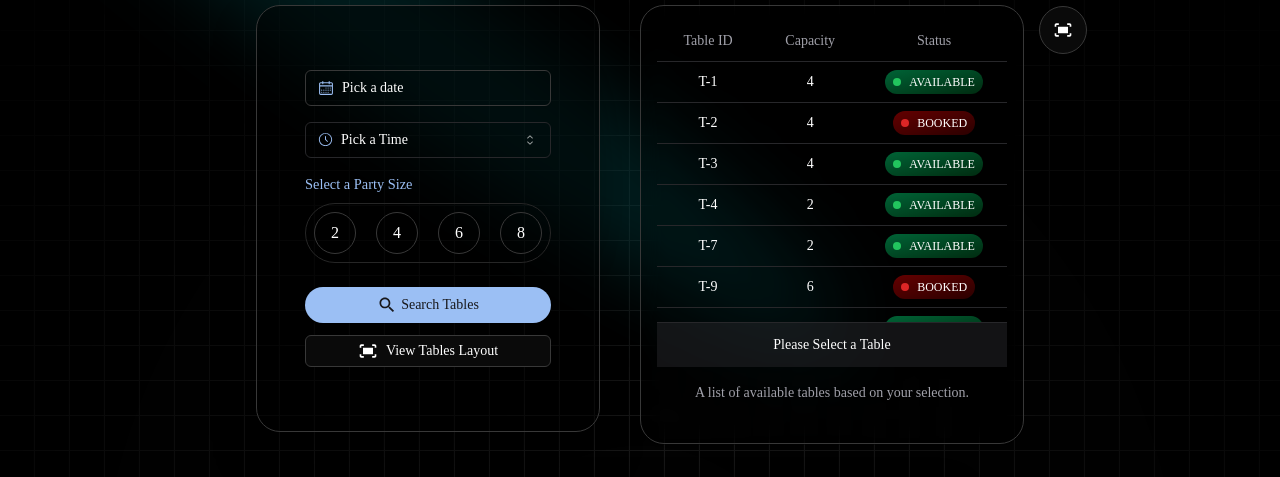
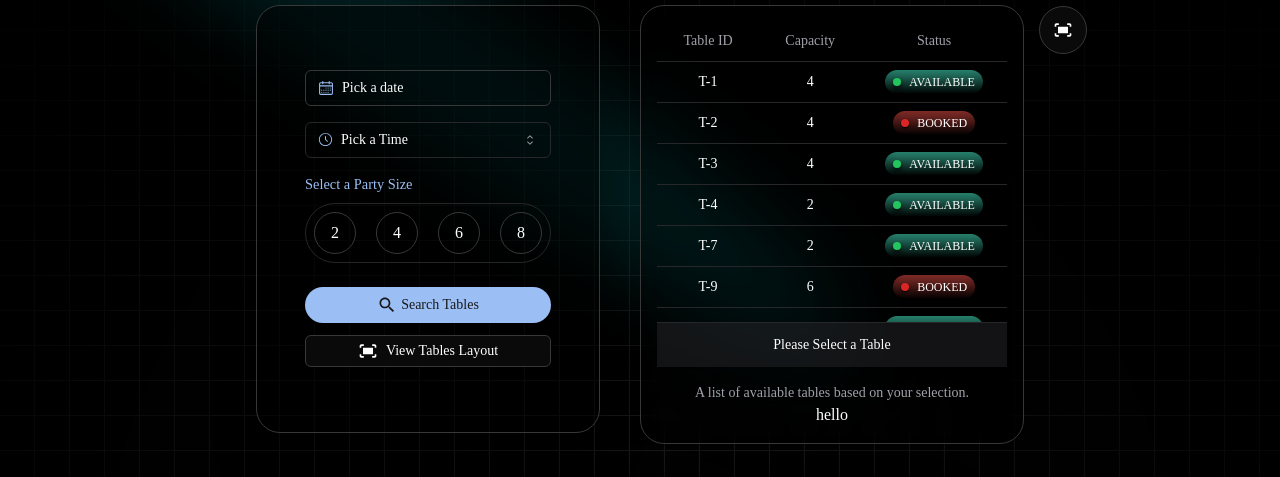
Before and after one commit to jsaugat/The-DINESYNC, a React (Vite) app in the folder client/: page / in a window 1280 px wide. Both pictures are taken after a click on the button "Reserve A Table". Shown: the part 166-643 px from the top of the page. Built offline with nearby package versions, Linux system fonts and the light colour scheme; a web font is replaced by a local one.

Commit message:
add table viewer tooltip near tables list

```diff
--- a/client/package.json
+++ b/client/package.json
@@ -25,6 +25,7 @@
     "@radix-ui/react-toast": "^1.1.5",
     "@radix-ui/react-toggle": "^1.0.3",
     "@radix-ui/react-toggle-group": "^1.0.4",
+    "@radix-ui/react-tooltip": "^1.0.7",
     "@reduxjs/toolkit": "^2.2.1",
     "@tabler/icons-react": "^2.47.0",
     "@use-gesture/react": "^10.3.0",
--- a/client/src/components/reservation/TablesViewDrawer.jsx
+++ b/client/src/components/reservation/TablesViewDrawer.jsx
@@ -11,6 +11,12 @@ import {
 import { Button } from "@/shadcn/ui/button";
 import { Cross1Icon } from "@radix-ui/react-icons";
 import FitScreenIcon from "@mui/icons-material/FitScreen";
+import {
+  Tooltip,
+  TooltipContent,
+  TooltipProvider,
+  TooltipTrigger,
+} from "@/shadcn/ui/tooltip";
 
 const tablesColumnStyles = "flex flex-col w-[9rem] h-[18rem] justify-around";
 
@@ -21,15 +27,32 @@ export default function TablesViewDrawer({ onlyIcon }) {
       <DrawerTrigger>
         <Button
           variant="minimal"
-          className={`flex gap-2 items-center justify-center w-full text-sm ${
+          className={`w-full text-sm ${
             onlyIcon === true &&
-            "fixed top-0 -right-16 z-50 rounded-full aspect-square p-3 size-12"
+            "fixed top-0 -right-16 z-50 rounded-full aspect-square size-12"
           }`}
           size="sm"
-          fixed-bottom
         >
-          <FitScreenIcon fontSize="small" />
-          {onlyIcon === true ? null : <span>View Tables Layout</span>}
+          {onlyIcon === true ? (
+            <TooltipProvider>
+              <Tooltip>
+                <TooltipTrigger asChild>
+                  <div className="size-full rounded-full flex gap-2 items-center justify-center">
+                    <FitScreenIcon fontSize="small" />
+                    {onlyIcon === true ? null : <span>View Tables Layout</span>}
+                  </div>
+                </TooltipTrigger>
+                <TooltipContent>
+                  <p>View Tables Layout</p>
+                </TooltipContent>
+              </Tooltip>
+            </TooltipProvider>
+          ) : (
+            <div className="flex gap-2 items-center justify-center">
+              <FitScreenIcon fontSize="small" />
+              {onlyIcon === true ? null : <span>View Tables Layout</span>}
+            </div>
+          )}
         </Button>
       </DrawerTrigger>
       {/* </button> */}
--- a/client/src/components/reservation/tablesList/Tables.jsx
+++ b/client/src/components/reservation/tablesList/Tables.jsx
@@ -15,6 +15,13 @@ import { useEffect } from "react";
 import styles from "./style.module.scss";
 import { ScrollArea } from "@/shadcn/ui/scroll-area";
 import { TablesViewDrawer } from "@/master";
+// shadcn components
+import {
+  Tooltip,
+  TooltipContent,
+  TooltipProvider,
+  TooltipTrigger,
+} from "@/shadcn/ui/tooltip";
 
 export default function Tables() {
   let {
@@ -134,14 +141,14 @@ export default function Tables() {
                     <div
                       className={`${styles.available} ${styles.statusIndicator}`}
                     >
-                      <span class="rounded-full size-2 bg-green-500"></span>{" "}
+                      <span class="rounded-full size-2 bg-green-500 shadow-md shadow-black"></span>{" "}
                       AVAILABLE
                     </div>
                   ) : (
                     <div
                       className={`${styles.booked} ${styles.statusIndicator}`}
                     >
-                      <span class="rounded-full size-2 bg-red-600"></span>{" "}
+                      <span class="rounded-full size-2 bg-red-600 shadow-sm shadow-black"></span>{" "}
                       BOOKED
                     </div>
                   )}
@@ -159,7 +166,18 @@ export default function Tables() {
           </TableRow>
         </TableFooter>
       </Table>
-      <TablesViewDrawer onlyIcon={true} />
+            <TablesViewDrawer onlyIcon={true} />
+      {/* Table Viewer Drawer */}
+      <TooltipProvider>
+        <Tooltip>
+          <TooltipTrigger asChild>
+            <button>hello</button>
+          </TooltipTrigger>
+          <TooltipContent>
+            <p>Add to library</p>
+          </TooltipContent>
+        </Tooltip>
+      </TooltipProvider>
     </main>
   );
 }
--- a/client/src/components/reservation/tablesList/style.module.scss
+++ b/client/src/components/reservation/tablesList/style.module.scss
@@ -1,12 +1,9 @@
 .booked {
-  background-image: linear-gradient(to bottom right, rgb(99, 0, 0), rgb(43, 0, 0));
-  color: white;
+  background-image: linear-gradient(to bottom , rgb(132, 45, 40), transparent);
 }
 .available {
-  // background: linear-gradient(to bottom right,  #025a86, rgb(0, 23, 43));
-  background-image: linear-gradient(to bottom right, rgb(0, 99, 54), rgb(0, 43, 16));
-  color: white;
+  background-image: linear-gradient(to bottom, rgb(40, 132, 112), transparent);
 }
 .statusIndicator {
-  @apply px-2 py-1 rounded-full text-xs font-medium inline-flex items-center gap-2;
+  @apply px-2 py-1 rounded-full text-white text-xs font-medium inline-flex items-center gap-2  backdrop-blur-sm shadow-inner ;
 }
--- /dev/null
+++ b/client/src/shadcn/ui/tooltip.jsx
@@ -0,0 +1,24 @@
+import * as React from "react"
+import * as TooltipPrimitive from "@radix-ui/react-tooltip"
+
+import { cn } from "@/shadcn/lib/utils"
+
+const TooltipProvider = TooltipPrimitive.Provider
+
+const Tooltip = TooltipPrimitive.Root
+
+const TooltipTrigger = TooltipPrimitive.Trigger
+
+const TooltipContent = React.forwardRef(({ className, sideOffset = 4, ...props }, ref) => (
+  <TooltipPrimitive.Content
+    ref={ref}
+    sideOffset={sideOffset}
+    className={cn(
+      "z-50 overflow-hidden rounded-md bg-primary px-3 py-1.5 text-xs text-primary-foreground animate-in fade-in-0 zoom-in-95 data-[state=closed]:animate-out data-[state=closed]:fade-out-0 data-[state=closed]:zoom-out-95 data-[side=bottom]:slide-in-from-top-2 data-[side=left]:slide-in-from-right-2 data-[side=right]:slide-in-from-left-2 data-[side=top]:slide-in-from-bottom-2",
+      className
+    )}
+    {...props} />
+))
+TooltipContent.displayName = TooltipPrimitive.Content.displayName
+
+export { Tooltip, TooltipTrigger, TooltipContent, TooltipProvider }
```
Also changed, not shown: 1 other file (tests, documents, lock files or other folders).
